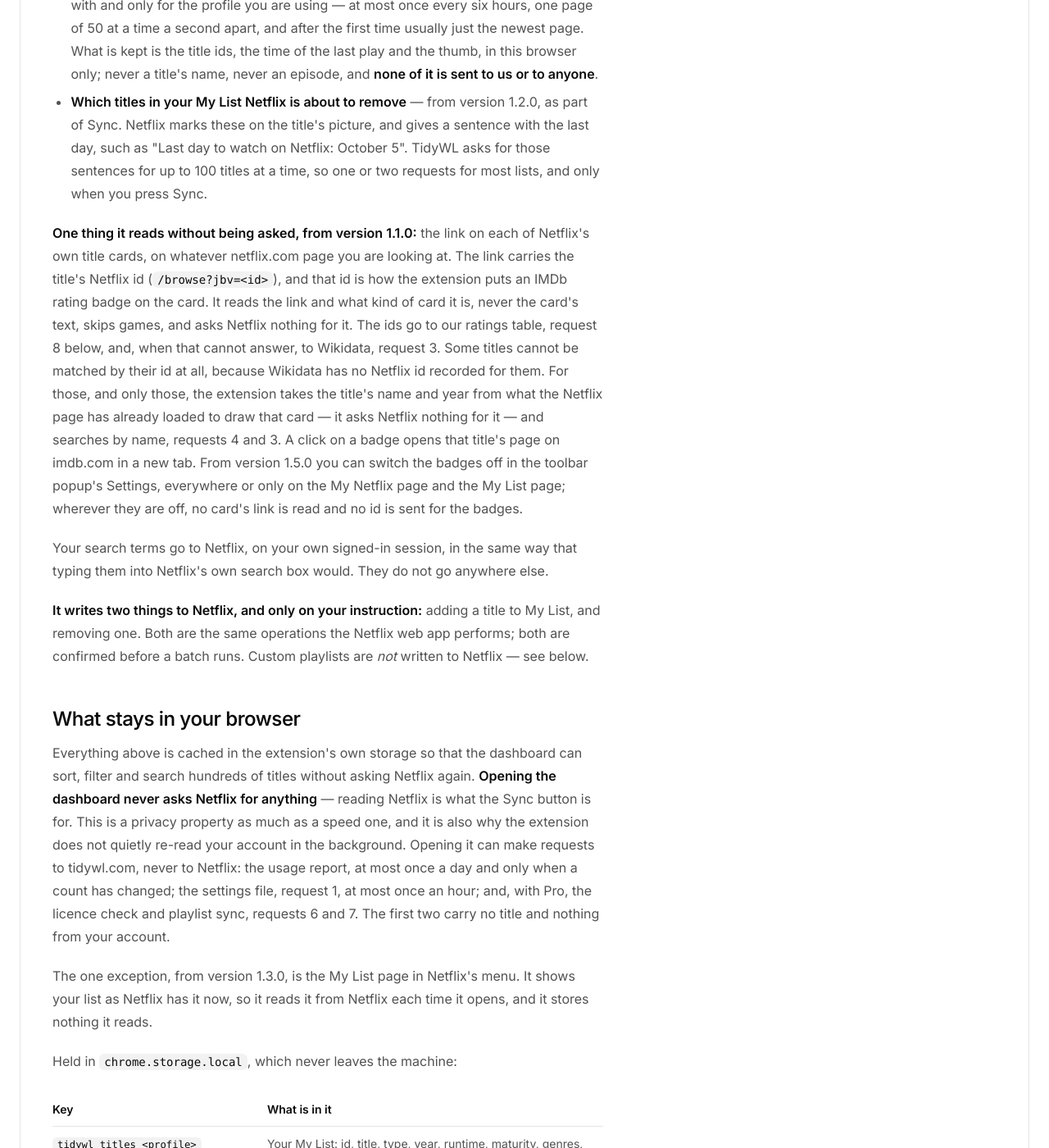
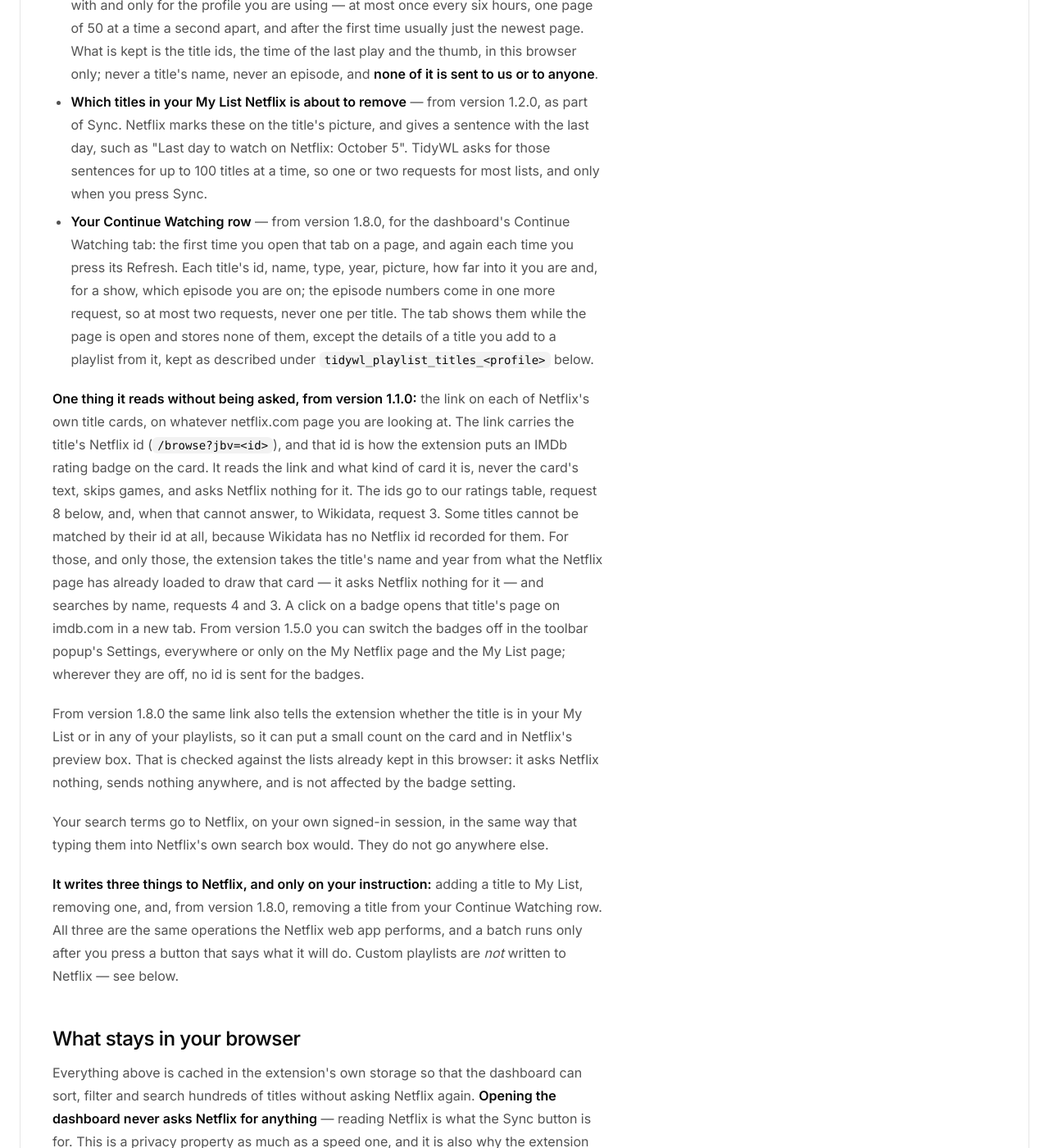
Before and after one commit to dominic-lam/tidywl-site, a Jekyll site: the page built from netflix/privacy/index.html, in a window 1280 px wide and 1400 px high, scrolled down 4748 px. Shown: the whole window at 82% size. Built offline with Jekyll 4.4.1, drawn with Linux system fonts in a browser that asks for light colours; some of the changed text lies outside the part shown.

Commit message:
netflix 1.8.0 draft, widened: Continue Watching, the list count, the refresh restore
Policy: the Continue Watching row as a read and its removal as a third write;
a second exception to "opening the dashboard never asks Netflix"; the card
link now also feeds the list count, so "no card's link is read" with badges
off is dropped; tidywl_dashboard_restore in the Netflix tab's session storage.
llms.txt: four tabs, Continue Watching, where a title is, the refresh restore,
Play in a new tab, Leaving soonest first, Tonight's 200 plays.

Co-Authored-By: Claude Opus 5.5 <noreply@anthropic.com>
Claude-Session: https://claude.ai/code/session_01LiAXDts4oX9T9ypwwYMR9u

```diff
--- a/netflix/privacy/index.html
+++ b/netflix/privacy/index.html
@@ -157,6 +157,21 @@ last_modified_at: 2026-11-09
      (manifest differs only in version). The dated line waits for the day 1.8.0
      goes live.
 
+     1.8.0 widened, redrafted 2026-11-14 against the extension's main: the
+     Continue Watching tab reads Netflix's row (dashboard-continue.js:
+     GetBrowsePage, then one MiniModalQuery for shows' episode numbers) on its
+     first open in a page and on Refresh, and removes from it on a press
+     (RemoveFromContinueWatching), so a third write and a second exception to
+     "opening the dashboard never asks Netflix". The playlist count reads Netflix's
+     card links as the badges do (title-marker.js, netflixCardId) and compares them
+     with tidywl_titles_<guid> and the playlists: no request, and the badge setting
+     does not govern it, so "no card's link is read" when badges are off was
+     dropped. One new key outside the extension's storage: tidywl_dashboard_restore
+     in netflix.com's sessionStorage (dashboard-state.js dashboardSnapshot;
+     dashboard-overlay.js saves at pagehide, takes once at load). manifest.json
+     adds two content-script files, no permission; no fetch() outside netflix.com
+     added since v1.7.2; no new usage-report field.
+
      This is the page the Chrome Web Store listing points at, so every sentence
      in it has to be true of the shipped build, not of the plan.
 
@@ -305,6 +320,7 @@ last_modified_at: 2026-11-09
       <li><strong>For Tonight</strong> — Pro only, from version 1.1.0, and only once you open it. With <em>Surprises from outside My List</em> on, as it is until you switch it off: a few of Netflix's genre catalogues that fit the mood you chose, and details, such as the runtime, of the best-rated few films in them; a mood already read today is not read again. On the poster layout, a larger picture of the main pick, asked for once it has stayed on screen for a moment and kept for the rest of that page's life.</li>
       <li><strong>Your viewing history and your thumbs, for Tonight</strong> — Pro only, from version 1.1.0, and only when you open Tonight: the titles this profile has played on Netflix and when, and the titles it has given a thumbs up, down or "love", so Tonight never offers what you have already seen or disliked. Read from Netflix's own viewing-activity service, the one behind Account → Viewing activity, through the session you are signed in with and only for the profile you are using — at most once every six hours, one page of 50 at a time a second apart, and after the first time usually just the newest page. What is kept is the title ids, the time of the last play and the thumb, in this browser only; never a title's name, never an episode, and <strong>none of it is sent to us or to anyone</strong>.</li>
       <li><strong>Which titles in your My List Netflix is about to remove</strong> — from version 1.2.0, as part of Sync. Netflix marks these on the title's picture, and gives a sentence with the last day, such as "Last day to watch on Netflix: October 5". TidyWL asks for those sentences for up to 100 titles at a time, so one or two requests for most lists, and only when you press Sync.</li>
+      <li><strong>Your Continue Watching row</strong> — from version 1.8.0, for the dashboard's Continue Watching tab: the first time you open that tab on a page, and again each time you press its Refresh. Each title's id, name, type, year, picture, how far into it you are and, for a show, which episode you are on; the episode numbers come in one more request, so at most two requests, never one per title. The tab shows them while the page is open and stores none of them, except the details of a title you add to a playlist from it, kept as described under <code>tidywl_playlist_titles_&lt;profile&gt;</code> below.</li>
     </ul>
     <p>
       <strong>One thing it reads without being asked, from version 1.1.0:</strong> the link on each of Netflix's own
@@ -317,16 +333,23 @@ last_modified_at: 2026-11-09
       loaded to draw that card — it asks Netflix nothing for it — and searches by name, requests 4 and 3. A click on
       a badge opens that title's page on imdb.com in a new tab. From version 1.5.0 you can switch the badges off in
       the toolbar popup's Settings, everywhere or only on the My Netflix page and the My List page; wherever they are
-      off, no card's link is read and no id is sent for the badges.
+      off, no id is sent for the badges.
+    </p>
+    <p>
+      From version 1.8.0 the same link also tells the extension whether the title is in your My List or in any of your
+      playlists, so it can put a small count on the card and in Netflix's preview box. That is checked against the
+      lists already kept in this browser: it asks Netflix nothing, sends nothing anywhere, and is not affected by the
+      badge setting.
     </p>
     <p>
       Your search terms go to Netflix, on your own signed-in session, in the same way that typing them into
       Netflix's own search box would. They do not go anywhere else.
     </p>
     <p>
-      <strong>It writes two things to Netflix, and only on your instruction:</strong> adding a title to My List, and
-      removing one. Both are the same operations the Netflix web app performs; both are confirmed before a batch runs.
-      Custom playlists are <em>not</em> written to Netflix — see below.
+      <strong>It writes three things to Netflix, and only on your instruction:</strong> adding a title to My List,
+      removing one, and, from version 1.8.0, removing a title from your Continue Watching row. All three are the same
+      operations the Netflix web app performs, and a batch runs only after you press a button that says what it will
+      do. Custom playlists are <em>not</em> written to Netflix — see below.
     </p>
 
     <h2>What stays in your browser</h2>
@@ -340,8 +363,13 @@ last_modified_at: 2026-11-09
       requests 6 and 7. The first two carry no title and nothing from your account.
     </p>
     <p>
-      The one exception, from version 1.3.0, is the My List page in Netflix's menu. It shows your list as Netflix has
+      The first exception, from version 1.3.0, is the My List page in Netflix's menu. It shows your list as Netflix has
       it now, so it reads it from Netflix each time it opens, and it stores nothing it reads.
+    </p>
+    <p>
+      The second, from version 1.8.0, is the dashboard's Continue Watching tab. It reads your Continue Watching row from
+      Netflix the first time you open the tab on a page, at most two requests, and again only when you press Refresh; until
+      the page is refreshed or left it shows what it read, and it stores none of it.
     </p>
     <p>Held in <code>chrome.storage.local</code>, which never leaves the machine:</p>
 
@@ -401,6 +429,16 @@ last_modified_at: 2026-11-09
       And in <code>chrome.storage.session</code>, which Chrome clears when it closes: <code>tidywl_popup_intent</code>,
       from version 1.2.0 — a popup button you pressed while not on Netflix (which button, for which tab, and when),
       held for two minutes until the Netflix tab opens.
+    </p>
+    <p>
+      And in the Netflix tab's own session storage, from version 1.8.0: <code>tidywl_dashboard_restore</code>, so the
+      dashboard comes back as you left it when you refresh the page. Saved only as a page with the dashboard open is
+      left: which tab it was on, its sort and filters, the genre or category you had open, the playlist you had open,
+      the text in its search boxes, how far down you had scrolled, and the id of the profile it belongs to. Never a
+      list, and never the titles you had ticked. It is read and deleted when the next page loads, used only if that page
+      is on the same profile, deleted when a page is left with the dashboard closed, and gone when the tab closes. It is
+      never sent. Because it sits in netflix.com's storage, not the extension's, Netflix's own page can read it, as it
+      can read anything typed on netflix.com.
     </p>
     <p>
       From version 1.2.0 the toolbar popup shows each leaving title's picture. It loads from Netflix's image servers,
```
Also changed, not shown: netflix/llms.txt (+10 -5 lines).
